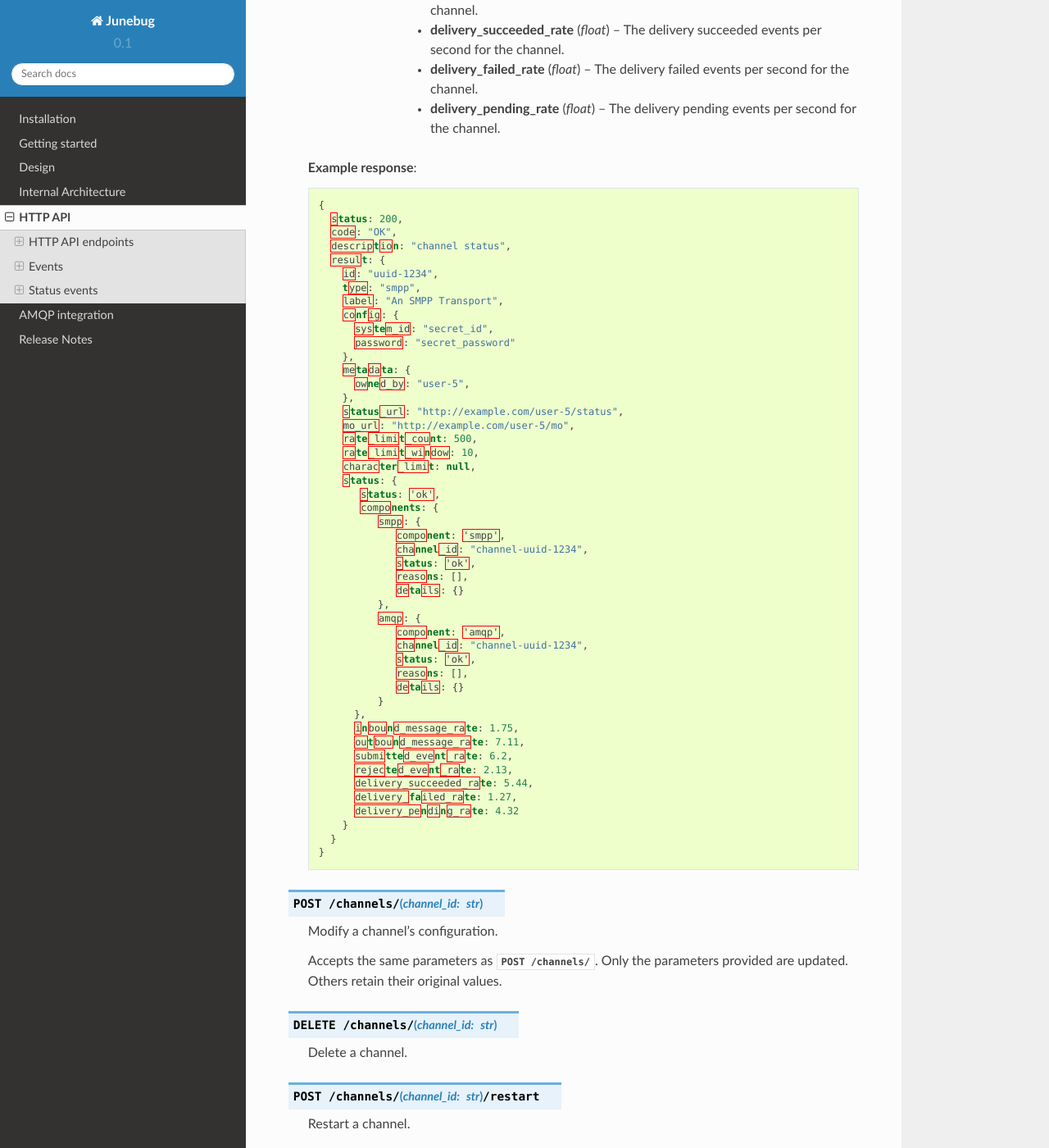
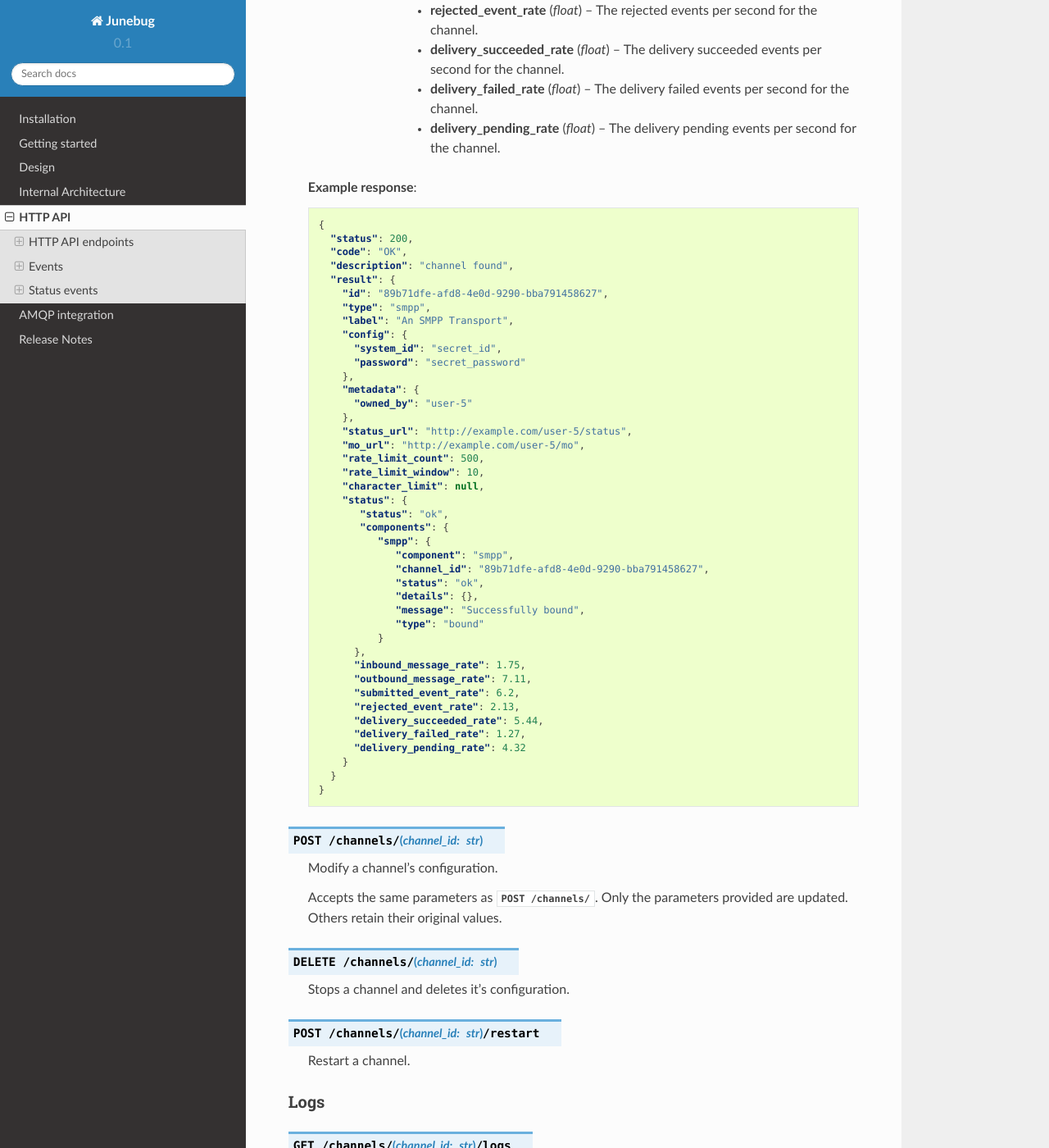
Before and after one commit to praekeltfoundation/junebug, a Sphinx documentation site: the page built from docs/http_api.rst, in a window 1280 px wide and 1400 px high, scrolled down 1588 px. Shown: the whole window at 82% size. Built offline with Sphinx 7.4.7 and the Read the Docs theme 2.0.0, drawn with Linux system fonts in a browser that asks for light colours; pages that are not in the unit, such as notebooks, are missing from menus; some of the changed text lies outside the part shown.

Commit message:
Update HTTP API documentation

```diff
--- a/docs/http_api.rst
+++ b/docs/http_api.rst
@@ -47,21 +47,22 @@ Channels
        specified, messages are sent to both. See :ref:`amqp-integration` for
        more details.
    :param int rate_limit_count:
-       Number of incoming messages to allow in a given time window.
+       Number of incoming messages to allow in a given time window. Not yet
+       implemented.
        See ``rate_limit_window``.
    :param int rate_limit_window:
-       Size of throttling window in seconds.
+       Size of throttling window in seconds. Not yet implemented.
    :param int character_limit:
        Maximum number of characters allowed per message.
 
    Returns:
 
    :param int status:
-       HTTP status code (usually 201 on success).
+       HTTP status code (201 on success).
    :param str code:
        HTTP status string.
    :param str description:
-       Description of result (usually ``"channel created"``).
+       Description of result (``"channel created"`` on success).
    :param dict result:
        The channel created.
 
@@ -108,54 +109,47 @@ Channels
    .. sourcecode:: json
 
       {
-        status: 200,
-        code: "OK",
-        description: "channel status",
-        result: {
-          id: "uuid-1234",
-          type: "smpp",
-          label: "An SMPP Transport",
-          config: {
-            system_id: "secret_id",
-            password: "secret_password"
+        "status": 200,
+        "code": "OK",
+        "description": "channel found",
+        "result": {
+          "id": "89b71dfe-afd8-4e0d-9290-bba791458627",
+          "type": "smpp",
+          "label": "An SMPP Transport",
+          "config": {
+            "system_id": "secret_id",
+            "password": "secret_password"
           },
-          metadata: {
-            owned_by: "user-5",
+          "metadata": {
+            "owned_by": "user-5"
           },
-          status_url: "http://example.com/user-5/status",
-          mo_url: "http://example.com/user-5/mo",
-          rate_limit_count: 500,
-          rate_limit_window: 10,
-          character_limit: null,
-          status: {
-             status: 'ok',
-             components: {
-                smpp: {
-                   component: 'smpp',
-                   channel_id: "channel-uuid-1234",
-                   status: 'ok',
-                   reasons: [],
-                   details: {}
-                },
-                amqp: {
-                   component: 'amqp',
-                   channel_id: "channel-uuid-1234",
-                   status: 'ok',
-                   reasons: [],
-                   details: {}
+          "status_url": "http://example.com/user-5/status",
+          "mo_url": "http://example.com/user-5/mo",
+          "rate_limit_count": 500,
+          "rate_limit_window": 10,
+          "character_limit": null,
+          "status": {
+             "status": "ok",
+             "components": {
+                "smpp": {
+                   "component": "smpp",
+                   "channel_id": "89b71dfe-afd8-4e0d-9290-bba791458627",
+                   "status": "ok",
+                   "details": {},
+                   "message": "Successfully bound",
+                   "type": "bound"
                 }
             },
-            inbound_message_rate: 1.75,
-            outbound_message_rate: 7.11,
-            submitted_event_rate: 6.2,
-            rejected_event_rate: 2.13,
-            delivery_succeeded_rate: 5.44,
-            delivery_failed_rate: 1.27,
-            delivery_pending_rate: 4.32
+            "inbound_message_rate": 1.75,
+            "outbound_message_rate": 7.11,
+            "submitted_event_rate": 6.2,
+            "rejected_event_rate": 2.13,
+            "delivery_succeeded_rate": 5.44,
+            "delivery_failed_rate": 1.27,
+            "delivery_pending_rate": 4.32
           }
         }
       }
-
 
 .. http:post:: /channels/(channel_id:str)
 
@@ -168,7 +162,7 @@ Channels
 
 .. http:delete:: /channels/(channel_id:str)
 
-   Delete a channel.
+   Stops a channel and deletes it's configuration.
 
 
 .. http:post:: /channels/(channel_id:str)/restart
@@ -219,28 +213,28 @@ Logs
    .. sourcecode:: json
 
       {
-        status: 200,
-        code: "OK",
-        description: "Logs retrieved",
-        result: [
+        "status": 200,
+        "code": "OK",
+        "description": "logs retrieved",
+        "result": [
             {
-                logger: "123-456-7a90",
-                level: 40,
-                timestamp: 987654321.0,
-                message: "Last log for the channel"
-                exception: {
-                    class: "ValueError",
-                    instance: "ValueError("Bad value",)",
-                    stack: [
-                        ...
+                "logger": "123-456-7a90",
+                "level": 40,
+                "timestamp": 987654321.0,
+                "message": "Last log for the channel",
+                "exception": {
+                    "class": "ValueError",
+                    "instance": "ValueError(\"Bad value\",)",
+                    "stack": [
+                        "..."
                     ]
                 }
             },
             {
-                logger: "123-456-7a90",
-                level: 20,
-                timestamp: 987654320.0,
-                message: "Second last log for the channel"
+                "logger": "123-456-7a90",
+                "level": 20,
+                "timestamp": 987654320.0,
+                "message": "Second last log for the channel"
             }
         ]
       }
@@ -261,6 +255,9 @@ Messages
    :param str from:
        the address the message is from. May be ``null`` if the channel
        only supports a single from address.
+   :param str group:
+       If supported by the channel, the group to send the messages to. Not
+       required, and may be ``null``
    :param str reply_to:
        the uuid of the message being replied to if this is a response to a
        previous message. Important for session-based transports like USSD.
@@ -271,6 +268,8 @@ Messages
        parameter does not resolve to an inbound message.
        The default settings allow 10 minutes to reply to a message, after which
        an error will be returned.
+   :param str content:
+       The text content of the message. Required.
    :param str event_url:
        URL to call for status events (e.g. acknowledgements and
        delivery reports) related to this message. The default settings allow
@@ -291,14 +290,14 @@ Messages
    .. sourcecode:: json
 
       {
-        to: "+26612345678",
-        from: "8110",
-        reply_to: "uuid-1234",
-        event_url: "http://example.com/events/msg-1234",
-        content: "Hello world!",
-        priority: 1,
-        channel_data: {
-          continue_session: true,
+        "to": "+26612345678",
+        "from": "8110",
+        "reply_to": "uuid-1234",
+        "event_url": "http://example.com/events/msg-1234",
+        "content": "Hello world!",
+        "priority": 1,
+        "channel_data": {
+          "continue_session": true,
         }
       }
 
@@ -307,11 +306,11 @@ Messages
    .. sourcecode:: json
 
       {
-        status: 201,
-        code: "created",
-        description: "message submitted",
-        result: {
-          message_id: "message-uuid-1234"
+        "status": 201,
+        "code": "created",
+        "description": "message submitted",
+        "result": {
+          "message_id": "message-uuid-1234"
         }
       }
 
@@ -325,15 +324,15 @@ Messages
    .. sourcecode:: json
 
       {
-        status: 200,
-        code: "OK",
-        description: "message status",
-        result: {
-          id: "msg-uuid-1234",
-          last_event_type: "ack",
-          last_event_timestamp: "2015-06-15 13:00:00",
-          events: [
-              /* array of all events; formatted like events */
+        "status": 200,
+        "code": "OK",
+        "description": "message status",
+        "result": {
+          "id": "msg-uuid-1234",
+          "last_event_type": "ack",
+          "last_event_timestamp": "2015-06-15 13:00:00",
+          "events": [
+              "...array of all events; formatted like events..."
           ]
         }
       }
@@ -369,12 +368,12 @@ events will not be forwarded.
 .. sourcecode:: json
 
    {
-     event_type: "submitted",
-     message_id: "msg-uuid-1234",
-     channel_id: "channel-uuid-5678",
-     timestamp: "2015-06-15 13:00:00",
-     event_details: {
-        /* detail specific to the channel implementation. */
+     "event_type": "submitted",
+     "message_id": "msg-uuid-1234",
+     "channel_id": "channel-uuid-5678",
+     "timestamp": "2015-06-15 13:00:00",
+     "event_details": {
+        "...detail specific to the channel implementation..."
      }
    }
 
@@ -425,12 +424,12 @@ Status events ``POST``\ed to the ``status_url`` specified in :http:post:`/channe
 .. sourcecode:: json
 
    {
-      status: "down",
-      component: "smpp",
-      channel_id: "channel-uuid-5678",
-      type: "connection_lost",
-      message: "Connection lost",
-      details: {}
+      "status": "down",
+      "component": "smpp",
+      "channel_id": "channel-uuid-5678",
+      "type": "connection_lost",
+      "message": "Connection lost",
+      "details": {}
    }
 
 
--- a/docs/release-notes.rst
+++ b/docs/release-notes.rst
@@ -25,6 +25,7 @@ v0.1.27 (Not yet released)
       actually returns
     - Adding section in getting started to show getting the related events for
       a message
+    - Update HTTP API documentation to what the API actually looks like
 
 v0.1.26
 -------
```
Also changed, not shown: other parts of docs/http_api.rst (+1 -1 lines).
